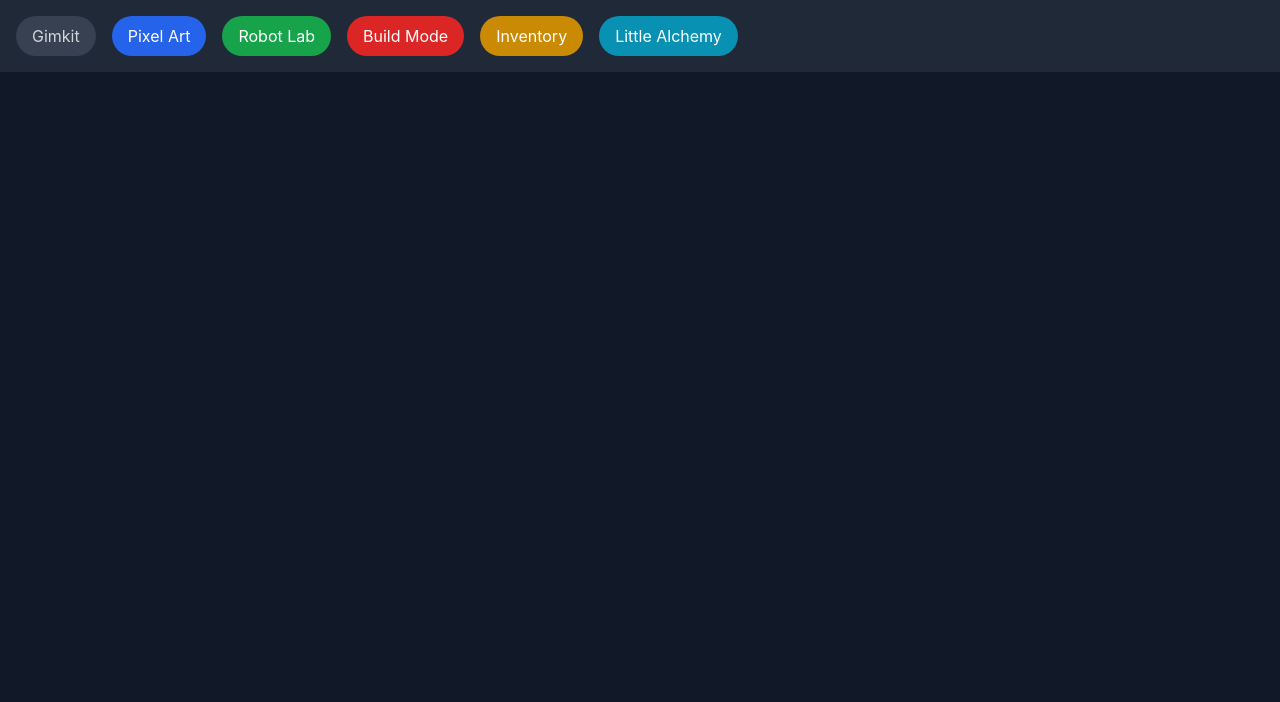
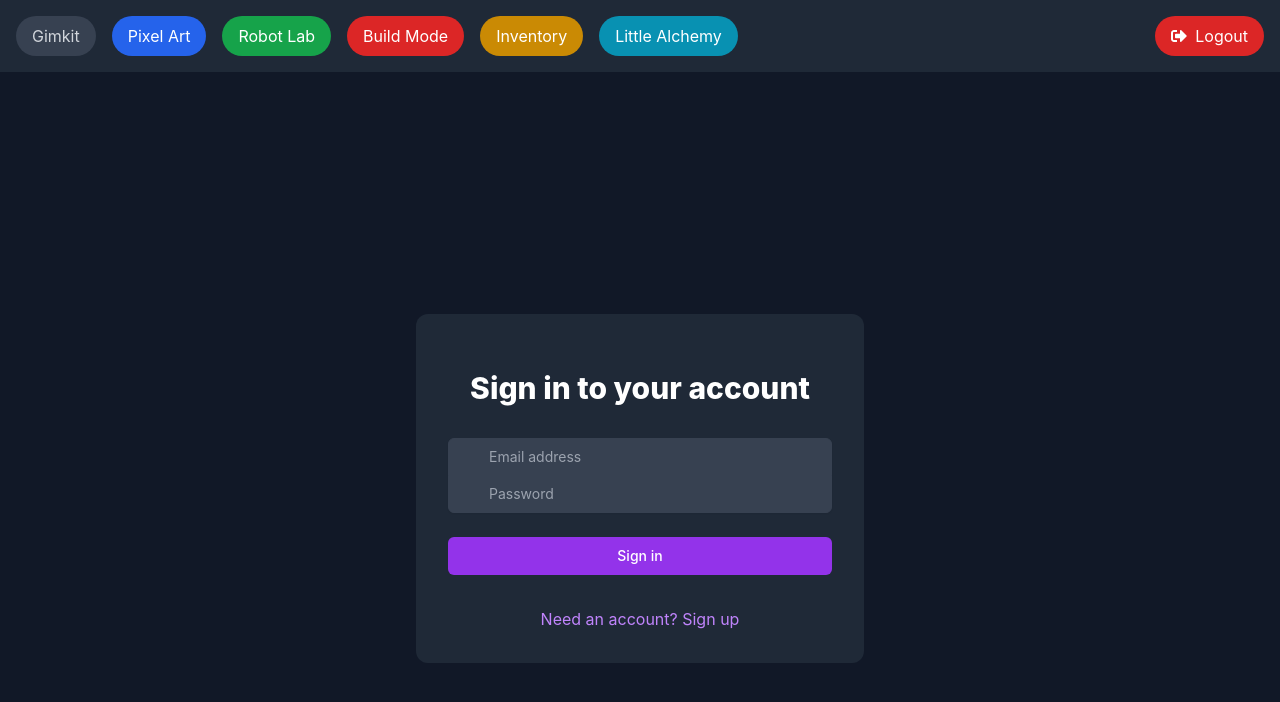
Before and after one commit to markmangroup/brian_m, a React (Create React App) app: page /login in a window 1280 px wide. Shown: the top 702 px of the page. Built offline with nearby package versions, Linux system fonts and the light colour scheme; no server answers; sample sign-in values are in the browser's storage.

Commit message:
feat: Add Firebase auth and fix Little Alchemy bugs - Add user authentication with Firebase - Fix duplicate combinations in Little Alchemy - Add announcement system for bug reports - Add Chris's bug hunter achievement

```diff
--- a/package.json
+++ b/package.json
@@ -6,6 +6,7 @@
     "@testing-library/jest-dom": "^6.1.5",
     "@testing-library/react": "^14.1.2",
     "@testing-library/user-event": "^14.5.1",
+    "firebase": "^11.7.1",
     "react": "^18.2.0",
     "react-dom": "^18.2.0",
     "react-icons": "^4.12.0",
--- a/src/App.js
+++ b/src/App.js
@@ -1,18 +1,28 @@
 import React from 'react';
-import { BrowserRouter as Router, Routes, Route, Link, NavLink } from 'react-router-dom';
+import { BrowserRouter as Router, Routes, Route, Link, NavLink, Navigate } from 'react-router-dom';
+import { AuthProvider, useAuth } from './contexts/AuthContext';
 import Gimkit from './components/Gimkit';
 import PixelArtMaker from './components/PixelArtMaker';
 import RobotLab from './components/RobotLab';
 import LegoBuildMode from './components/LegoBuildMode';
 import LegoInventory from './components/LegoInventory';
 import LittleAlchemy from './components/LittleAlchemy';
+import Login from './components/Login';
+import { FaSignOutAlt } from 'react-icons/fa';
 
-function App() {
+// Protected Route component
+function PrivateRoute({ children }) {
+  const { currentUser } = useAuth();
+  return currentUser ? children : <Navigate to="/login" />;
+}
+
+function AppContent() {
+  const { currentUser, logout } = useAuth();
+
   return (
-    <Router>
     <div className="min-h-screen bg-gray-900 text-white">
       <nav className="bg-gray-800 p-4">
-          <div className="container mx-auto flex flex-wrap gap-4">
+        <div className="container mx-auto flex flex-wrap gap-4 items-center">
           <NavLink
             to="/gimkit"
             className={({ isActive }) =>
@@ -40,21 +50,82 @@
           <Link to="/little-alchemy" className="px-4 py-2 rounded-full bg-cyan-600 hover:bg-cyan-500 transition-colors">
             Little Alchemy
           </Link>
+          {currentUser && (
+            <button
+              onClick={logout}
+              className="ml-auto px-4 py-2 rounded-full bg-red-600 hover:bg-red-500 transition-colors flex items-center gap-2"
+            >
+              <FaSignOutAlt />
+              Logout
+            </button>
+          )}
         </div>
       </nav>
 
       <div className="container mx-auto p-4">
         <Routes>
-            <Route path="/gimkit" element={<Gimkit />} />
-            <Route path="/pixel-art" element={<PixelArtMaker />} />
-            <Route path="/robot-lab" element={<RobotLab />} />
-            <Route path="/lego-build" element={<LegoBuildMode />} />
-            <Route path="/lego-inventory" element={<LegoInventory />} />
-            <Route path="/little-alchemy" element={<LittleAlchemy />} />
-            <Route path="/" element={<Gimkit />} />
+          <Route path="/login" element={<Login />} />
+          <Route
+            path="/gimkit"
+            element={
+              <PrivateRoute>
+                <Gimkit />
+              </PrivateRoute>
+            }
+          />
+          <Route
+            path="/pixel-art"
+            element={
+              <PrivateRoute>
+                <PixelArtMaker />
+              </PrivateRoute>
+            }
+          />
+          <Route
+            path="/robot-lab"
+            element={
+              <PrivateRoute>
+                <RobotLab />
+              </PrivateRoute>
+            }
+          />
+          <Route
+            path="/lego-build"
+            element={
+              <PrivateRoute>
+                <LegoBuildMode />
+              </PrivateRoute>
+            }
+          />
+          <Route
+            path="/lego-inventory"
+            element={
+              <PrivateRoute>
+                <LegoInventory />
+              </PrivateRoute>
+            }
+          />
+          <Route
+            path="/little-alchemy"
+            element={
+              <PrivateRoute>
+                <LittleAlchemy />
+              </PrivateRoute>
+            }
+          />
+          <Route path="/" element={<Navigate to="/gimkit" />} />
         </Routes>
       </div>
     </div>
+  );
+}
+
+function App() {
+  return (
+    <Router>
+      <AuthProvider>
+        <AppContent />
+      </AuthProvider>
     </Router>
   );
 }
--- a/src/components/Gimkit.jsx
+++ b/src/components/Gimkit.jsx
@@ -9,6 +9,9 @@
   FaFeather, FaAngellist, FaSkull, FaBug, FaSpaceShuttle,
   FaUserAstronaut
 } from 'react-icons/fa';
+import { useAuth } from '../contexts/AuthContext';
+import { doc, setDoc, getDoc } from 'firebase/firestore';
+import { db } from '../firebase';
 
 // Game modes with descriptions
 const GAME_MODES = {
@@ -501,13 +504,37 @@
 };
 
 function Gimkit() {
-  const loadState = (key, defaultValue) => {
-    const saved = localStorage.getItem(key);
-    return saved ? JSON.parse(saved) : defaultValue;
+  const { currentUser } = useAuth();
+
+  // Update loadState function
+  const loadState = async (key, defaultValue) => {
+    if (!currentUser) return defaultValue;
+
+    try {
+      const userDoc = await getDoc(doc(db, 'users', currentUser.uid));
+      if (userDoc.exists()) {
+        const data = userDoc.data();
+        return data[key] !== undefined ? data[key] : defaultValue;
+      }
+    } catch (error) {
+      console.error('Error loading state:', error);
+    }
+    return defaultValue;
   };
 
-  // Update initial state
-  const [gameMode, setGameMode] = useState('CLASSIC');
+  // Update saveState function
+  const saveState = async (key, value) => {
+    if (!currentUser) return;
+
+    try {
+      const userRef = doc(db, 'users', currentUser.uid);
+      await setDoc(userRef, { [key]: value }, { merge: true });
+    } catch (error) {
+      console.error('Error saving state:', error);
+    }
+  };
+
+  // Update initial state loading
   const [money, setMoney] = useState(() => loadState('gimkitMoney', 23));
   const [streak, setStreak] = useState(0);
   const [lives, setLives] = useState(() => loadState('gimkitLives', 2));
@@ -713,13 +740,31 @@
 
   // Save state
   useEffect(() => {
-    localStorage.setItem('gimkitMoney', JSON.stringify(money));
-    localStorage.setItem('gimkitLives', JSON.stringify(lives));
-    localStorage.setItem('gimkitInsurance', JSON.stringify(insurance));
-    localStorage.setItem('gimkitXp', JSON.stringify(xp));
-    localStorage.setItem('gimkitLevel', JSON.stringify(level));
-    localStorage.setItem('unlockedSkins', JSON.stringify(unlockedSkins));
-  }, [money, lives, insurance, xp, level, unlockedSkins]);
+    if (currentUser) {
+      saveState('gimkitMoney', money);
+      saveState('gimkitLives', lives);
+      saveState('gimkitInsurance', insurance);
+      saveState('gimkitXp', xp);
+      saveState('gimkitLevel', level);
+      saveState('unlockedSkins', unlockedSkins);
+      saveState('gimkitAchievements', achievements);
+      saveState('gimkitCurrentSkin', currentSkin);
+      saveState('gimkitPowerUps', powerUpsOwned);
+      saveState('gimkitConsumables', consumablesOwned);
+    }
+  }, [
+    currentUser,
+    money,
+    lives,
+    insurance,
+    xp,
+    level,
+    unlockedSkins,
+    achievements,
+    currentSkin,
+    powerUpsOwned,
+    consumablesOwned
+  ]);
 
   // Check for level up
   useEffect(() => {
--- /dev/null
+++ b/src/components/Login.jsx
@@ -0,0 +1,99 @@
+import React, { useState } from 'react';
+import { useAuth } from '../contexts/AuthContext';
+import { FaUser, FaLock, FaEnvelope } from 'react-icons/fa';
+
+export default function Login() {
+  const [isLogin, setIsLogin] = useState(true);
+  const [email, setEmail] = useState('');
+  const [password, setPassword] = useState('');
+  const [error, setError] = useState('');
+  const [loading, setLoading] = useState(false);
+  const { signup, login } = useAuth();
+
+  async function handleSubmit(e) {
+    e.preventDefault();
+
+    try {
+      setError('');
+      setLoading(true);
+      if (isLogin) {
+        await login(email, password);
+      } else {
+        await signup(email, password);
+      }
+    } catch (error) {
+      setError(error.message);
+    }
+    setLoading(false);
+  }
+
+  return (
+    <div className="min-h-screen flex items-center justify-center bg-gray-900 py-12 px-4 sm:px-6 lg:px-8">
+      <div className="max-w-md w-full space-y-8 bg-gray-800 p-8 rounded-xl">
+        <div>
+          <h2 className="mt-6 text-center text-3xl font-extrabold text-white">
+            {isLogin ? 'Sign in to your account' : 'Create a new account'}
+          </h2>
+        </div>
+        <form className="mt-8 space-y-6" onSubmit={handleSubmit}>
+          {error && (
+            <div className="bg-red-500 text-white p-3 rounded-lg text-center">
+              {error}
+            </div>
+          )}
+          <div className="rounded-md shadow-sm -space-y-px">
+            <div className="relative">
+              <div className="absolute inset-y-0 left-0 pl-3 flex items-center pointer-events-none">
+                <FaEnvelope className="h-5 w-5 text-gray-400" />
+              </div>
+              <input
+                type="email"
+                required
+                className="appearance-none rounded-none relative block w-full px-3 py-2 pl-10 border border-gray-700 bg-gray-700 placeholder-gray-400 text-white rounded-t-md focus:outline-none focus:ring-purple-500 focus:border-purple-500 focus:z-10 sm:text-sm"
+                placeholder="Email address"
+                value={email}
+                onChange={(e) => setEmail(e.target.value)}
+              />
+            </div>
+            <div className="relative">
+              <div className="absolute inset-y-0 left-0 pl-3 flex items-center pointer-events-none">
+                <FaLock className="h-5 w-5 text-gray-400" />
+              </div>
+              <input
+                type="password"
+                required
+                className="appearance-none rounded-none relative block w-full px-3 py-2 pl-10 border border-gray-700 bg-gray-700 placeholder-gray-400 text-white rounded-b-md focus:outline-none focus:ring-purple-500 focus:border-purple-500 focus:z-10 sm:text-sm"
+                placeholder="Password"
+                value={password}
+                onChange={(e) => setPassword(e.target.value)}
+              />
+            </div>
+          </div>
+
+          <div>
+            <button
+              type="submit"
+              disabled={loading}
+              className="group relative w-full flex justify-center py-2 px-4 border border-transparent text-sm font-medium rounded-md text-white bg-purple-600 hover:bg-purple-700 focus:outline-none focus:ring-2 focus:ring-offset-2 focus:ring-purple-500"
+            >
+              {loading ? (
+                <span className="absolute left-0 inset-y-0 flex items-center pl-3">
+                  <FaUser className="h-5 w-5 text-purple-300" />
+                </span>
+              ) : null}
+              {isLogin ? 'Sign in' : 'Sign up'}
+            </button>
+          </div>
+        </form>
+        <div className="text-center">
+          <button
+            className="text-purple-400 hover:text-purple-300"
+            onClick={() => setIsLogin(!isLogin)}
+          >
+            {isLogin ? 'Need an account? Sign up' : 'Already have an account? Sign in'}
+          </button>
+        </div>
+      </div>
+    </div>
+  );
+}
--- /dev/null
+++ b/src/contexts/AuthContext.js
@@ -0,0 +1,53 @@
+import React, { createContext, useContext, useState, useEffect } from 'react';
+import {
+  createUserWithEmailAndPassword,
+  signInWithEmailAndPassword,
+  signOut,
+  onAuthStateChanged
+} from 'firebase/auth';
+import { auth } from '../firebase';
+
+const AuthContext = createContext();
+
+export function useAuth() {
+  return useContext(AuthContext);
+}
+
+export function AuthProvider({ children }) {
+  const [currentUser, setCurrentUser] = useState(null);
+  const [loading, setLoading] = useState(true);
+
+  function signup(email, password) {
+    return createUserWithEmailAndPassword(auth, email, password);
+  }
+
+  function login(email, password) {
+    return signInWithEmailAndPassword(auth, email, password);
+  }
+
+  function logout() {
+    return signOut(auth);
+  }
+
+  useEffect(() => {
+    const unsubscribe = onAuthStateChanged(auth, (user) => {
+      setCurrentUser(user);
+      setLoading(false);
+    });
+
+    return unsubscribe;
+  }, []);
+
+  const value = {
+    currentUser,
+    signup,
+    login,
+    logout
+  };
+
+  return (
+    <AuthContext.Provider value={value}>
+      {!loading && children}
+    </AuthContext.Provider>
+  );
+}
--- /dev/null
+++ b/src/firebase.js
@@ -0,0 +1,19 @@
+import { initializeApp } from 'firebase/app';
+import { getAuth } from 'firebase/auth';
+import { getFirestore } from 'firebase/firestore';
+
+// Your web app's Firebase configuration
+const firebaseConfig = {
+  // TODO: Replace with your Firebase config
+  apiKey: "YOUR_API_KEY",
+  authDomain: "YOUR_AUTH_DOMAIN",
+  projectId: "YOUR_PROJECT_ID",
+  storageBucket: "YOUR_STORAGE_BUCKET",
+  messagingSenderId: "YOUR_MESSAGING_SENDER_ID",
+  appId: "YOUR_APP_ID"
+};
+
+// Initialize Firebase
+const app = initializeApp(firebaseConfig);
+export const auth = getAuth(app);
+export const db = getFirestore(app);
```
Also changed, not shown: src/components/LittleAlchemy.jsx (+40 -3 lines), tailwind.config.js (+6 -1 lines), 1 other file (tests, documents, lock files or other folders). Lines whose indentation alone changed are shown as unchanged.
